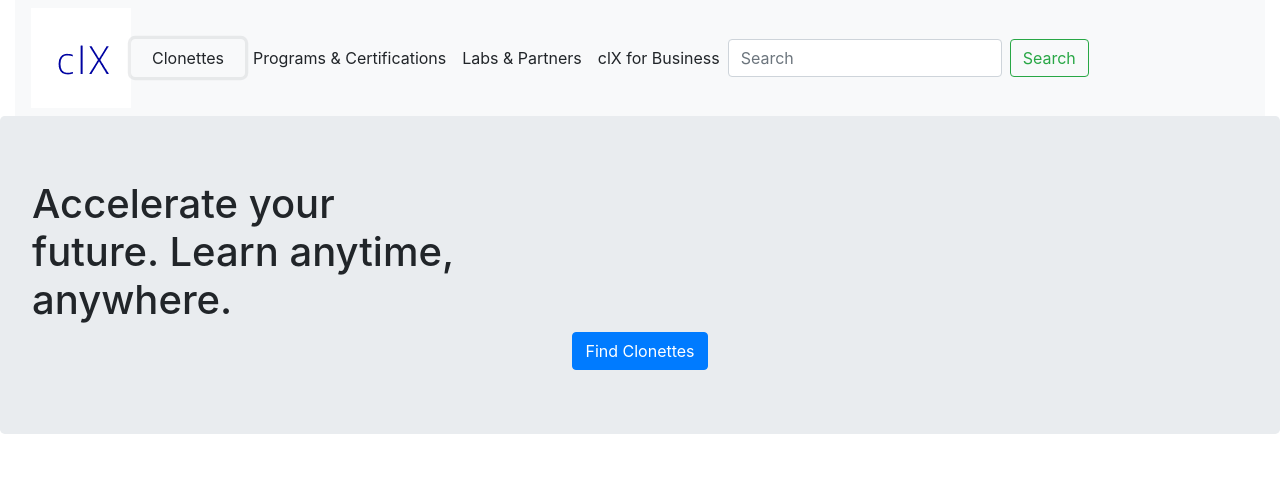
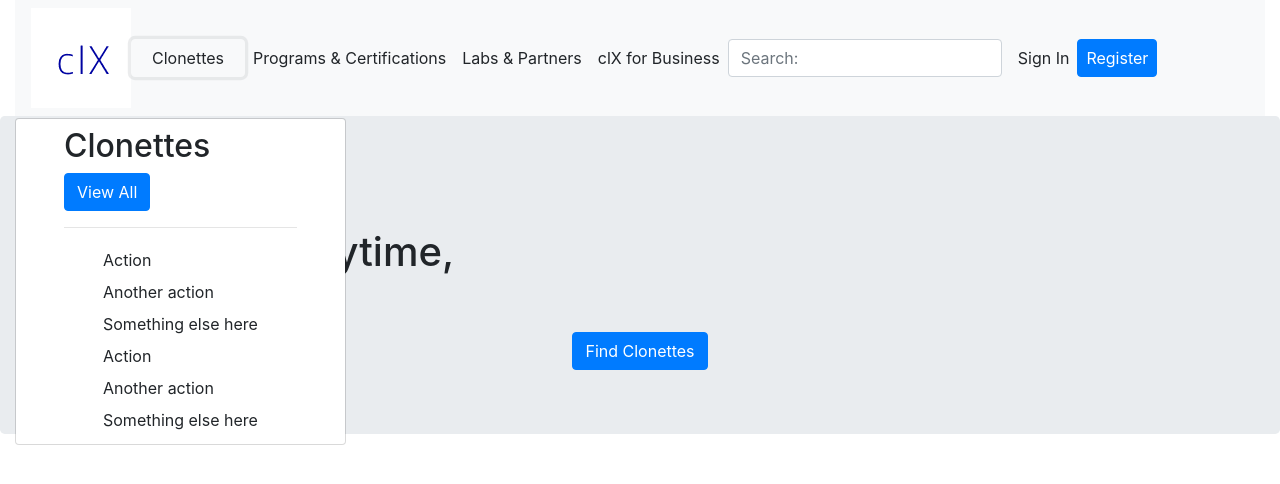
Before and after one commit to MackRoe/Clone, a plain HTML site: page index.html in a window 1280 px wide. Both pictures are taken after a click on the button "Clonettes". Drawn offline with nearby package versions, Linux system fonts and the light colour scheme.

Commit message:
add a dropdown

```diff
--- a/index.html
+++ b/index.html
@@ -16,17 +16,32 @@
         <nav class="navbar navbar-expand navbar-light bg-light scrolling-navbar">
             <!-- site logo, links to index.html -->
             <a href="index.html"><img src="100x100ph.png"></a>
-            <!-- Courses dropdown -->
+            <!-- Clonettes dropdown -->
             <button id="dLabel" type="button" data-toggle="dropdown" aria-haspopup="true" aria-expanded="false" class= "btn btn-light">
             <div class="navbar-item px-2 dropdown">Clonettes  </div></button>
+                <div class="dropdown-menu px-5" aria-labelledby="navbarDropdownMenuLink">
+                    <h2>Clonettes</h2> <button class="btn btn-primary align-right">View All</button>
+                    <hr>
+                        <div class="col-md-3">
+                              <a class="dropdown-item" href="#">Action</a>
+                              <a class="dropdown-item" href="#">Another action</a>
+                              <a class="dropdown-item" href="#">Something else here</a>
+                         </div>
+                         <div class="col-md-3">
+                             <a class="dropdown-item" href="#">Action</a>
+                             <a class="dropdown-item" href="#">Another action</a>
+                             <a class="dropdown-item" href="#">Something else here</a>
+                        </div>
+                </div>
             <!-- Programs & Degree dropdown -->
             <div class="navbar-item px-2 dropdown">Programs & Certifications </div>
             <div class="navbar-item px-2">Labs & Partners  </div>
             <div class="navbar-item px-2">clX for Business</div>
             <form class="form-inline my-2 my-lg-0">
             <!-- navbar search box -->
-            <input class="form-control mr-sm-2" type="search" placeholder="Search" aria-label="Search">
-            <button class="btn btn-outline-success my-2 my-sm-0" type="submit">Search</button>
+            <input class="form-control mr-sm-2" type="search" placeholder="Search:" aria-label="Search" role="combobox">
+            <div class="navbar-item px-2">Sign In  </div>
+            <div class="navbar-item btn btn-primary px-2">Register  </div>
         </nav>
     </div>
     <!-- jumbotron -->
```
